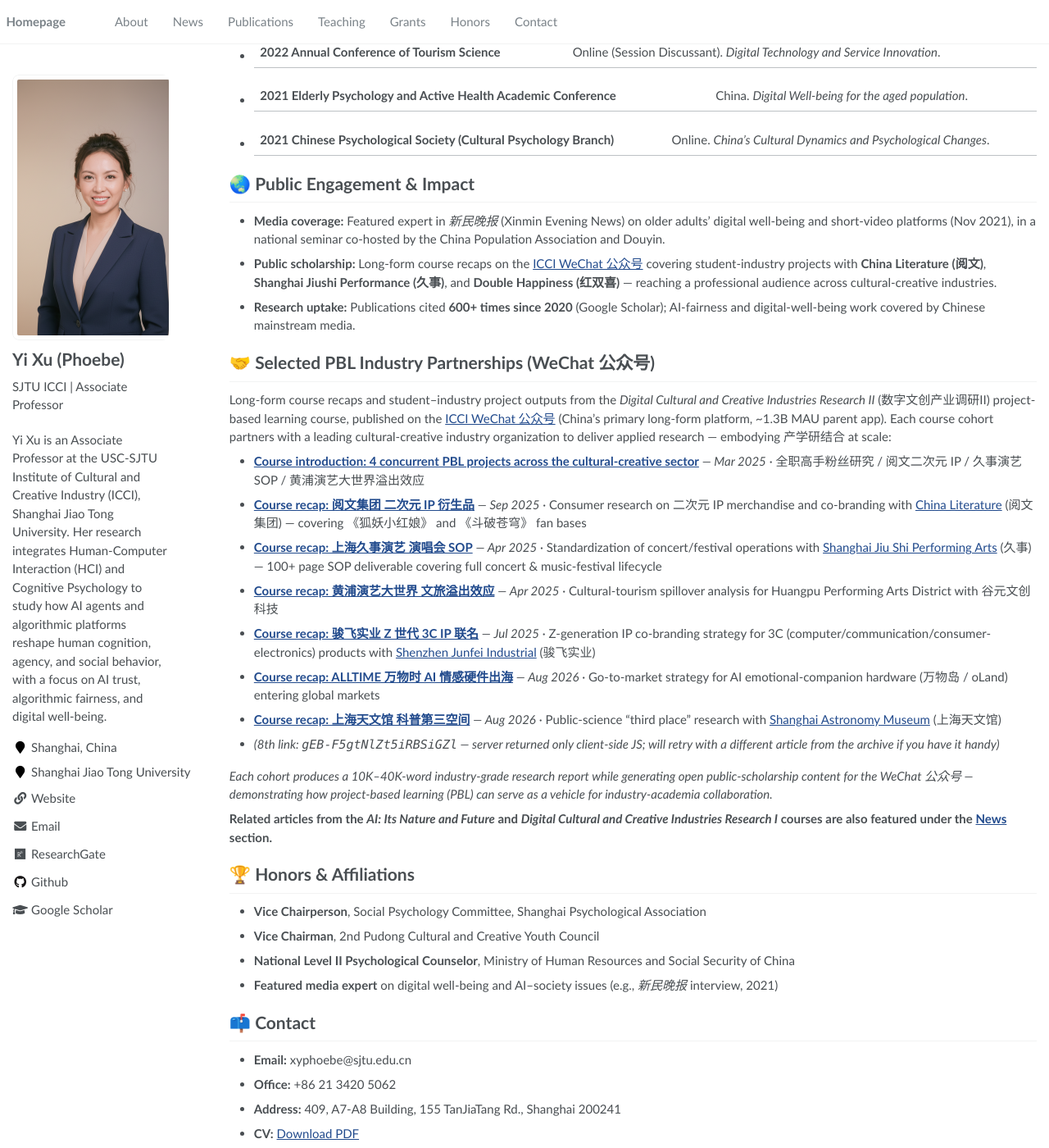
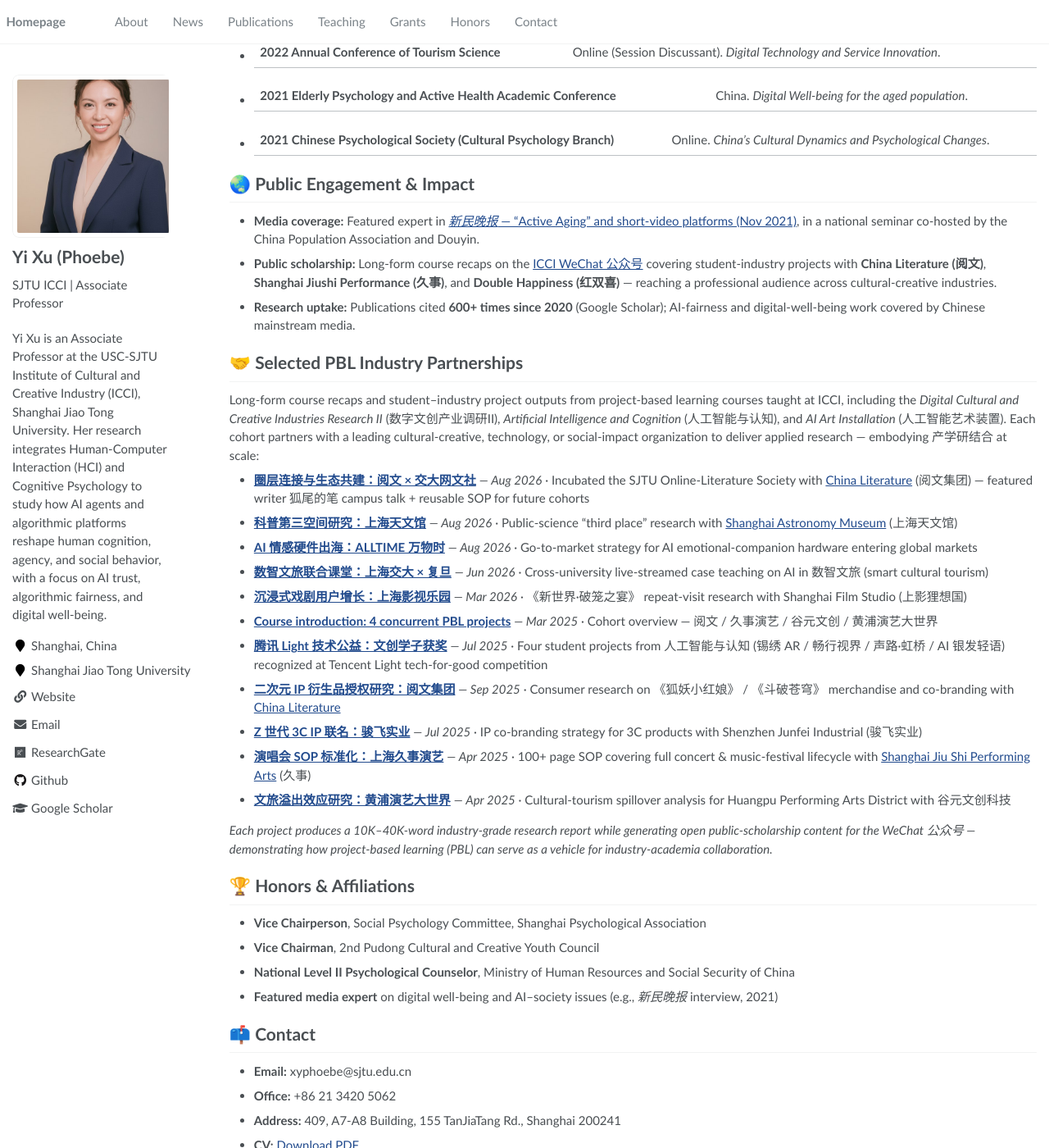
Before and after one commit to PhoebeYiXU/PhoebeYiXU.github.io, a Jekyll site: the page built from _pages/about.md, in a window 1280 px wide and 1400 px high, scrolled down 3572 px. Shown: the whole window at 82% size. Built offline with Jekyll 4.4.1, drawn with Linux system fonts in a browser that asks for light colours.

Commit message:
Compress profile to JPG (1.2MB → 32KB), expand PBL section to 11 articles, add xinmin media link
- Resize + crop profile photo to 600×542 JPG (was 832×1248 PNG, 1.19MB)
- Update _config.yml avatar path to images/profile.jpg
- Remove unused profile.svg placeholder
- Drop '(WeChat 公众号)' from PBL section title
- Expand section to 11 articles (reverse chronological):
  - 阅文 网文社 (Aug 2026)
  - 上海天文馆 (Aug 2026)
  - ALLTIME 万物时 (Aug 2026)
  - 上海交大×复旦 联合课堂 (Jun 2026)
  - 上海影视乐园/上影 (Mar 2026)
  - Course intro (Mar 2025)
  - 腾讯 Light 技术公益获奖 (Jul 2025)
  - 阅文 IP衍生品 (Sep 2025)
  - 骏飞实业 (Jul 2025)
  - 久事演艺 (Apr 2025)
  - 黄浦演艺大世界 (Apr 2025)
- Add 新民晚报 (Nov 2021) hyperlinked citation in Public Engagement

```diff
--- a/_config.yml
+++ b/_config.yml
@@ -22,7 +22,7 @@
 # Site Author
 author:
   name             : "Yi Xu (Phoebe)"
-  avatar           : "images/profile.png"
+  avatar           : "images/profile.jpg"
   bio              : "  SJTU ICCI | Associate Professor "
   location         : "Shanghai, China"
   employer         : "Shanghai Jiao Tong University"
--- a/_pages/about.md
+++ b/_pages/about.md
@@ -142,26 +142,27 @@
 
 # 🌏 Public Engagement & Impact
 
-- **Media coverage:** Featured expert in *新民晚报* (Xinmin Evening News) on older adults' digital well-being and short-video platforms (Nov 2021), in a national seminar co-hosted by the China Population Association and Douyin.
+- **Media coverage:** Featured expert in [*新民晚报* — "Active Aging" and short-video platforms (Nov 2021)](https://wap.xinmin.cn/content/32062090.html), in a national seminar co-hosted by the China Population Association and Douyin.
 - **Public scholarship:** Long-form course recaps on the [ICCI WeChat 公众号](https://mp.weixin.qq.com/) covering student-industry projects with **China Literature (阅文)**, **Shanghai Jiushi Performance (久事)**, and **Double Happiness (红双喜)** — reaching a professional audience across cultural-creative industries.
 - **Research uptake:** Publications cited **600+ times since 2020** (Google Scholar); AI-fairness and digital-well-being work covered by Chinese mainstream media.
 
-# 🤝 Selected PBL Industry Partnerships (WeChat 公众号)
+# 🤝 Selected PBL Industry Partnerships
 
-Long-form course recaps and student–industry project outputs from the *Digital Cultural and Creative Industries Research II* (数字文创产业调研II) project-based learning course, published on the [ICCI WeChat 公众号](https://mp.weixin.qq.com/) (China's primary long-form platform, ~1.3B MAU parent app). Each course cohort partners with a leading cultural-creative industry organization to deliver applied research — embodying 产学研结合 at scale:
+Long-form course recaps and student–industry project outputs from project-based learning courses taught at ICCI, including the *Digital Cultural and Creative Industries Research II* (数字文创产业调研II), *Artificial Intelligence and Cognition* (人工智能与认知), and *AI Art Installation* (人工智能艺术装置). Each cohort partners with a leading cultural-creative, technology, or social-impact organization to deliver applied research — embodying 产学研结合 at scale:
 
-- **[Course introduction: 4 concurrent PBL projects across the cultural-creative sector](https://mp.weixin.qq.com/s/_MF_rmOhfNQ3JFP9MBYn2w)** *— Mar 2025* · 全职高手粉丝研究 / 阅文二次元 IP / 久事演艺 SOP / 黄浦演艺大世界溢出效应
-- **[Course recap: 阅文集团 二次元 IP 衍生品](https://mp.weixin.qq.com/s/nSheiRtPeB45DeMP_hc40A)** *— Sep 2025* · Consumer research on 二次元 IP merchandise and co-branding with [China Literature](https://www.yuewen.com/) (阅文集团) — covering 《狐妖小红娘》 and 《斗破苍穹》 fan bases
-- **[Course recap: 上海久事演艺 演唱会 SOP](https://mp.weixin.qq.com/s/f_8oy7y0GNULU2__tiQ2Bg)** *— Apr 2025* · Standardization of concert/festival operations with [Shanghai Jiu Shi Performing Arts](https://www.jiushi.com.cn/) (久事) — 100+ page SOP deliverable covering full concert & music-festival lifecycle
-- **[Course recap: 黄浦演艺大世界 文旅溢出效应](https://mp.weixin.qq.com/s/ewMs1sElixczn2eQjxQFBw)** *— Apr 2025* · Cultural-tourism spillover analysis for Huangpu Performing Arts District with 谷元文创科技
-- **[Course recap: 骏飞实业 Z 世代 3C IP 联名](https://mp.weixin.qq.com/s/bGj8StqRUOh-d39MeQkzLg)** *— Jul 2025* · Z-generation IP co-branding strategy for 3C (computer/communication/consumer-electronics) products with [Shenzhen Junfei Industrial](http://www.szjfsw.cn/) (骏飞实业)
-- **[Course recap: ALLTIME 万物时 AI 情感硬件出海](https://mp.weixin.qq.com/s/5nxew4UakfOkDg2v4wyHMg)** *— Aug 2026* · Go-to-market strategy for AI emotional-companion hardware (万物岛 / oLand) entering global markets
-- **[Course recap: 上海天文馆 科普第三空间](https://mp.weixin.qq.com/s/asAhGDCMCcij1bg8q4nzdQ)** *— Aug 2026* · Public-science "third place" research with [Shanghai Astronomy Museum](https://www.sstm.org.cn/) (上海天文馆)
-- *(8th link: `gEB-F5gtNlZt5iRBSiGZl` — server returned only client-side JS; will retry with a different article from the archive if you have it handy)*
+- **[圈层连接与生态共建：阅文 × 交大网文社](https://mp.weixin.qq.com/s/g8SlhzsjDIG1ocuWBnKU7Q)** *— Aug 2026* · Incubated the SJTU Online-Literature Society with [China Literature](https://www.yuewen.com/) (阅文集团) — featured writer 狐尾的笔 campus talk + reusable SOP for future cohorts
+- **[科普第三空间研究：上海天文馆](https://mp.weixin.qq.com/s/asAhGDCMCcij1bg8q4nzdQ)** *— Aug 2026* · Public-science "third place" research with [Shanghai Astronomy Museum](https://www.sstm.org.cn/) (上海天文馆)
+- **[AI 情感硬件出海：ALLTIME 万物时](https://mp.weixin.qq.com/s/5nxew4UakfOkDg2v4wyHMg)** *— Aug 2026* · Go-to-market strategy for AI emotional-companion hardware entering global markets
+- **[数智文旅联合课堂：上海交大 × 复旦](https://mp.weixin.qq.com/s/YdlnHNQ5Skl6YwxqQvytZw)** *— Jun 2026* · Cross-university live-streamed case teaching on AI in 数智文旅 (smart cultural tourism)
+- **[沉浸式戏剧用户增长：上海影视乐园](https://mp.weixin.qq.com/s/7XPAXre30iVF42LJn23LeQ)** *— Mar 2026* · 《新世界·破笼之宴》 repeat-visit research with Shanghai Film Studio (上影狸想国)
+- **[Course introduction: 4 concurrent PBL projects](https://mp.weixin.qq.com/s/_MF_rmOhfNQ3JFP9MBYn2w)** *— Mar 2025* · Cohort overview — 阅文 / 久事演艺 / 谷元文创 / 黄浦演艺大世界
+- **[腾讯 Light 技术公益：文创学子获奖](https://mp.weixin.qq.com/s/mEwTX_cuHFbBrBsaalf1aQ)** *— Jul 2025* · Four student projects from 人工智能与认知 (锡绣 AR / 畅行视界 / 声路·虹桥 / AI 银发轻语) recognized at Tencent Light tech-for-good competition
+- **[二次元 IP 衍生品授权研究：阅文集团](https://mp.weixin.qq.com/s/nSheiRtPeB45DeMP_hc40A)** *— Sep 2025* · Consumer research on 《狐妖小红娘》 / 《斗破苍穹》 merchandise and co-branding with [China Literature](https://www.yuewen.com/)
+- **[Z 世代 3C IP 联名：骏飞实业](https://mp.weixin.qq.com/s/bGj8StqRUOh-d39MeQkzLg)** *— Jul 2025* · IP co-branding strategy for 3C products with Shenzhen Junfei Industrial (骏飞实业)
+- **[演唱会 SOP 标准化：上海久事演艺](https://mp.weixin.qq.com/s/f_8oy7y0GNULU2__tiQ2Bg)** *— Apr 2025* · 100+ page SOP covering full concert & music-festival lifecycle with [Shanghai Jiu Shi Performing Arts](https://www.jiushi.com.cn/) (久事)
+- **[文旅溢出效应研究：黄浦演艺大世界](https://mp.weixin.qq.com/s/ewMs1sElixczn2eQjxQFBw)** *— Apr 2025* · Cultural-tourism spillover analysis for Huangpu Performing Arts District with 谷元文创科技
 
-*Each cohort produces a 10K–40K-word industry-grade research report while generating open public-scholarship content for the WeChat 公众号 — demonstrating how project-based learning (PBL) can serve as a vehicle for industry-academia collaboration.*
-
-**Related articles from the *AI: Its Nature and Future* and *Digital Cultural and Creative Industries Research I* courses are also featured under the [News](#-news) section.**
+*Each project produces a 10K–40K-word industry-grade research report while generating open public-scholarship content for the WeChat 公众号 — demonstrating how project-based learning (PBL) can serve as a vehicle for industry-academia collaboration.*
 
 # 🏆 Honors & Affiliations
 
```
Also changed, not shown: images/profile.jpg (added), images/profile.original.png (added), images/profile.png, images/profile.svg (deleted).
